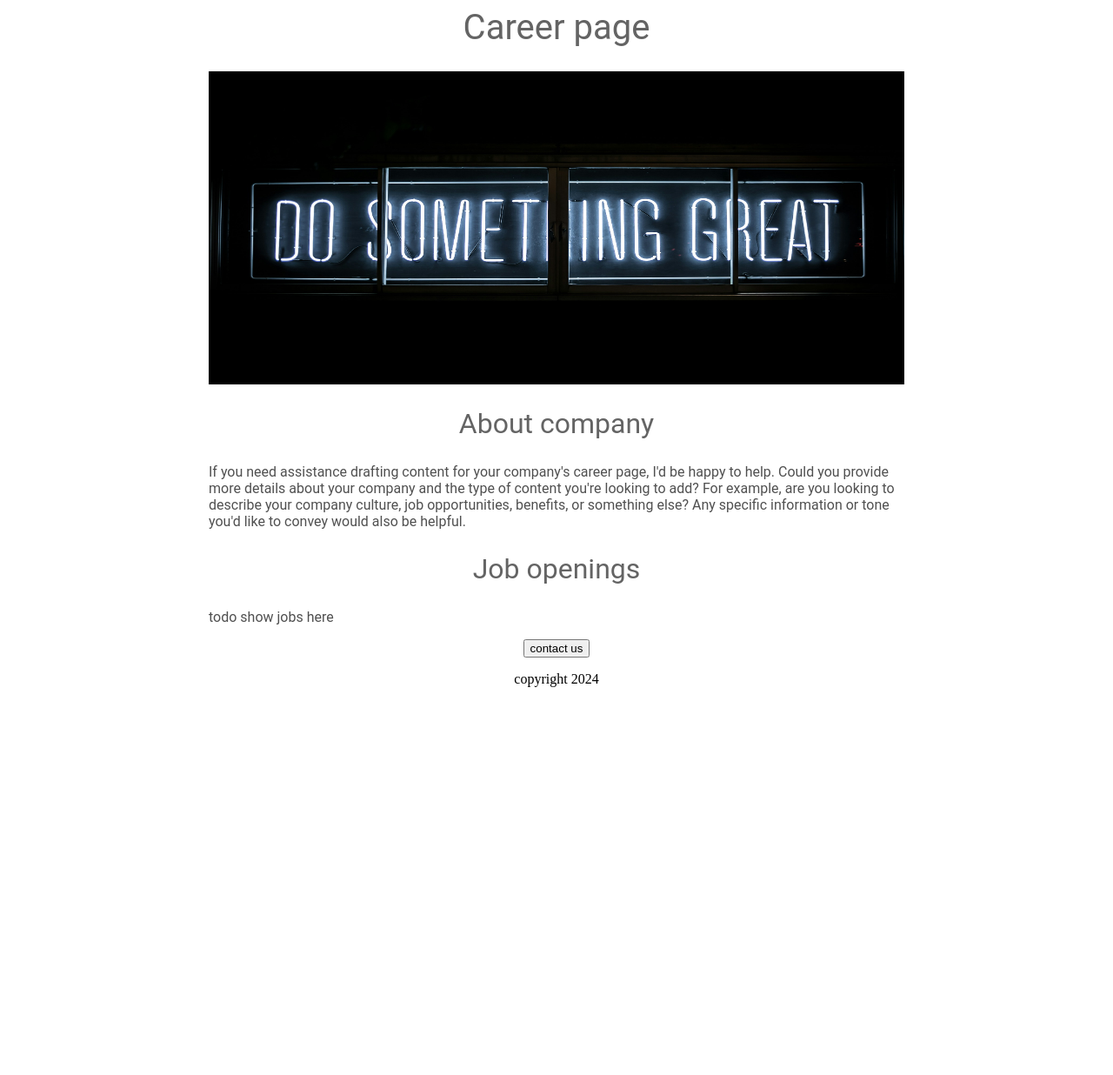
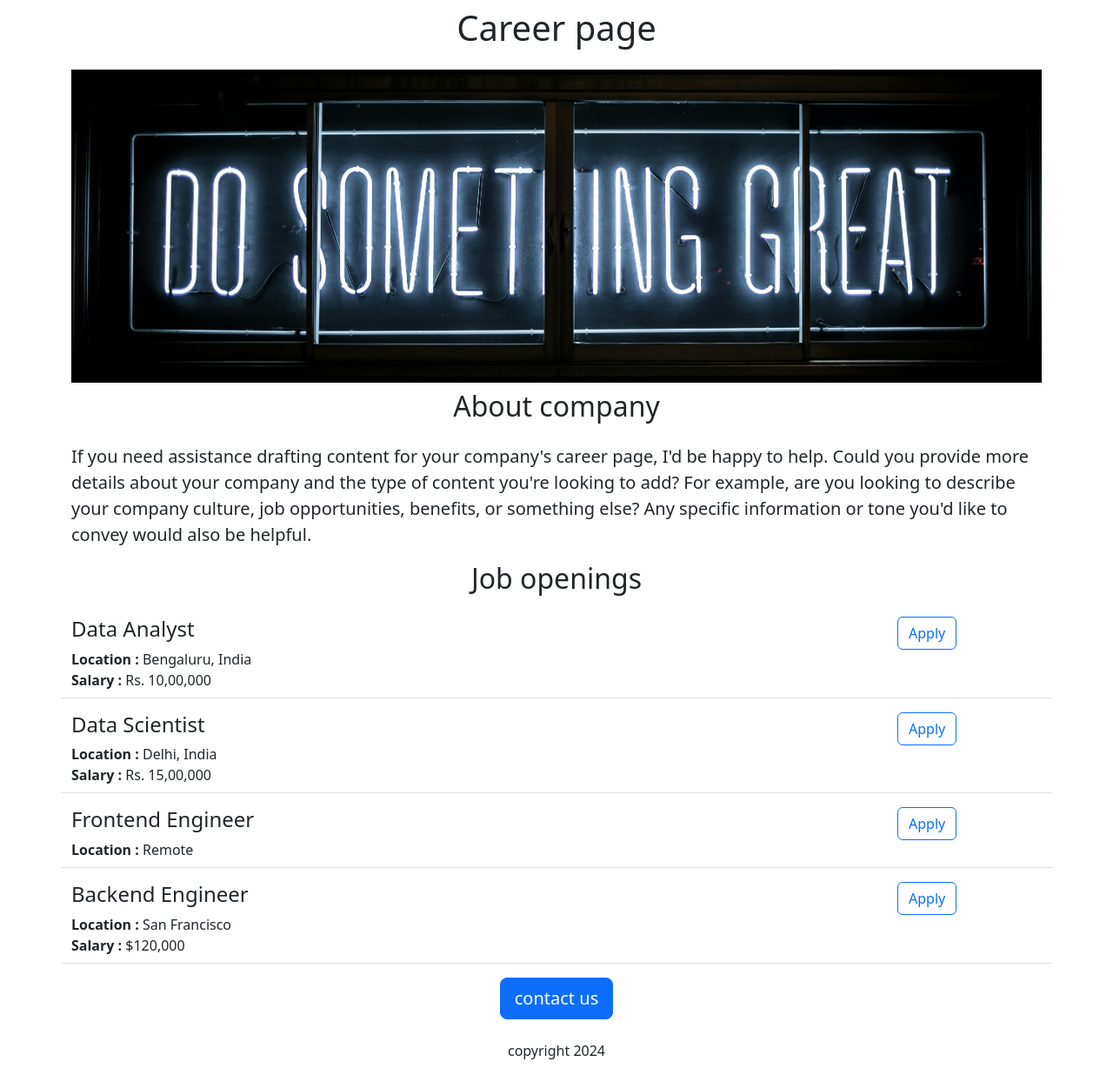
Before and after one commit to Hemasundher/careers-website, a Flask app: page / in a window 1280 px wide. Shown: the whole page at 87% size. Before the commit the page ends 790 px from the top, so only its background shows below. Run offline with Flask 3, Linux system fonts and the light colour scheme.

Commit message:
added dynamic data of jobs

```diff
--- a/app.py
+++ b/app.py
@@ -1,11 +1,43 @@
-from flask import Flask,render_template
+from flask import Flask, render_template, jsonify
+
 app = Flask(__name__)
+
+JOBS = [
+    {
+        'id': 1,
+        'title': 'Data Analyst',
+        'location': 'Bengaluru, India',
+        'salary': 'Rs. 10,00,000'
+    },
+    {
+        'id': 2,
+        'title': 'Data Scientist',
+        'location': 'Delhi, India',
+        'salary': 'Rs. 15,00,000'
+    },
+    {
+        'id': 3,
+        'title': 'Frontend Engineer',
+        'location': 'Remote',
+    },
+    {
+        'id': 4,
+        'title': 'Backend Engineer',
+        'location': 'San Francisco',
+        'salary': '$120,000'
+    },
+]
 
 
 @app.route("/")
 def hello_world():
-  return render_template('home.html')
+  return render_template('home.html', jobs=JOBS)
+
+
+@app.route('/api/jobs')
+def list_jobs():
+  return jsonify(JOBS)
 
 
 if __name__ == "__main__":
-  app.run(host='0.0.0.0',debug=True)
+  app.run(host='0.0.0.0', debug=True)
--- a/templates/home.html
+++ b/templates/home.html
@@ -1,38 +1,21 @@
 <html>
 
 <head>
+
+  <meta charset="utf-8">
+  <meta name="viewport" content="width=device-width, initial-scale=1">
+  <link href="https://cdn.jsdelivr.net/npm/bootstrap@5.3.3/dist/css/bootstrap.min.css" rel="stylesheet" integrity="sha384-QWTKZyjpPEjISv5WaRU9OFeRpok6YctnYmDr5pNlyT2bRjXh0JMhjY6hW+ALEwIH" crossorigin="anonymous">
+
   <title>career</title>
 
   <style>
-    h1 {
-      font-size: 40px;
-      font-family: Roboto;
-      font-weight: normal;
-      color: rgb(100, 100, 100);
-      text-align: center;
-    }
 
     #banner{
+      height: 360px;
       width:100%;
-      height:360px;
-    }
+      object-fit:cover;
 
-    h2{
-      font-family:Roboto;
-      font-size:32px;
-      color: rgb(100, 100, 100);
-      text-align:center;
-      font-weight:normal;
-    }
 
-    .bodytext{
-      font-family:Roboto;
-      color:rgb(80,80,80);
-    }
-
-    #container{
-      max-width : 800;
-      margin : 0 auto ;
     }
 
   </style>
@@ -40,22 +23,30 @@
 
 <body>
 
-  <div id="container">
-    <h1>Career page</h1>
-    <img id='banner'
+  <div class='container'>
+    <h1 class='text-center mt-2 mb-4' >Career page</h1>
+    <img class='img-fluid' id='banner'
       src='https://60513fcb-94ff-461e-aff6-e0988b5d3789-00-1cj6571jbcdqx.janeway.replit.dev/static/banner.jpg' >
 
-    <h2>About company</h2>
-    <p class='bodytext'>
+    <h2 class='text-center mt-2 mb-4'>About company</h2>
+    <p class='lead'>
     If you need assistance drafting content for your company's career page, I'd be happy to help. Could you provide more details about your company and the type of content you're looking to add? For example, are you looking to describe your company culture, job opportunities, benefits, or something else? Any specific information or tone you'd like to convey would also be helpful.</p>
 
-    <h2>Job openings</h2>
+    <h2 class='text-center mt-2 mb-4'>Job openings</h2>
 
-    <p class='bodytext'>todo show jobs here</p>
+    <div>
 
-    <div style='text-align : center'>
-    <button>contact us</button>
-      <p>copyright 2024</p>
+      {% for job in jobs %}
+
+        {% include 'jobitem.html' %}
+
+      {% endfor %}
+
+    </div>
+
+    <div class='text-center'>
+    <button class='btn btn-primary btn-lg'>contact us</button>
+      <p class='mt-4'> copyright 2024</p>
     </div>
   </div>
 
--- /dev/null
+++ b/templates/jobitem.html
@@ -0,0 +1,30 @@
+<div class='row border-bottom'
+  style='margin-bottom :16px;
+        padding-bottom:8px',
+  >
+
+  <div class='col-10'>
+
+  <h4 style='color:rgb(120,120,120)  margin-bottom:4px'>
+    {{job['title']}}
+
+  </h4>
+
+  <div>
+    <b>Location : </b> {{job['location']}}
+  </div>
+
+  {% if 'salary' in job %}
+
+      <b>Salary : </b> {{ job['salary'] }}
+
+  {% endif %}
+
+
+  </div>
+
+  <div class='col-2'>
+  <button type='button' class='btn btn-outline-primary float-right align-middle'> Apply</button>
+  </div>
+
+</div>
```
